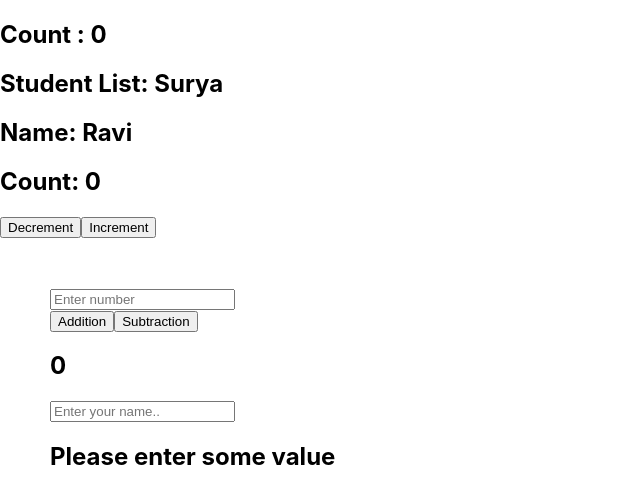
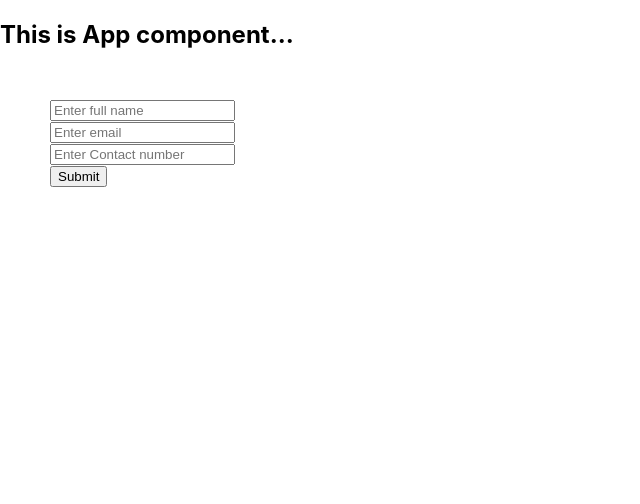
Before and after one commit to gosnippets/reactdemo, a React (Create React App) app: page / in a window 1280 px wide. Shown: the top 504 px of the page, without its empty margins (0-640 px from the left). Built offline with nearby package versions, Linux system fonts and the light colour scheme.

Commit message:
state example

```diff
--- /dev/null
+++ b/src/28-04-23/RegisterComponent.jsx
@@ -0,0 +1,51 @@
+import { useState } from "react"
+
+
+
+export default function RegisterComponent() {
+    const [fullname, setFullname] = useState("");
+    const [email, setEmail] = useState("");
+    const [contact, setContact] = useState("");
+    const [showData, setShowData] = useState(false);
+    const [error, setError] = useState("");
+
+    const submitHandler = () => {
+        if (fullname && email && contact) {
+            setShowData(true);
+            setError("");
+        }else{
+            setError("All fields are required!!")
+        }
+    }
+
+
+    return (
+        <>
+            <div style={{ marginLeft: "50px", marginTop: "50px" }}>
+                {showData && (<div>
+                    <h2>Full name: {fullname}</h2>
+                    <h2>Email : {email}</h2>
+                    <h2>Contact: {contact}</h2>
+                </div>)}
+
+
+                {error && <p style={{color:"red"}}>{error}</p>}
+
+                <input type="text" name="fullname" onChange={(e) => setFullname(e.target.value)} placeholder="Enter full name" /><br />
+                <input type="email" name="email" onChange={(e) => setEmail(e.target.value)} placeholder="Enter email" /><br />
+                <input type="number" name="contact" onChange={(e) => setContact(e.target.value)} placeholder="Enter Contact number" /><br />
+                <button type="button" onClick={submitHandler}>Submit</button>
+            </div>
+        </>
+    )
+}
+
+
+// export function Form() {
+
+//     return (<>
+//         <input type="text" name="fullname" placeholder="Enter full name" /><br />
+//         <input type="email" name="email" placeholder="Enter email" /><br />
+//         <input type="number" name="contact" placeholder="Enter Contact number" />
+//     </>)
+// }
--- a/src/App.js
+++ b/src/App.js
@@ -3,11 +3,14 @@ import About from "./components/About";
 import Contact from "./components/Contact";
 import Counter from "./components/Counter";
 import AdditionSubtraction from "./components/AdditionSubtraction";
+import RegisterComponent from "./28-04-23/RegisterComponent";
 
 function App() {
   return (<>
-    <Counter />
-    <AdditionSubtraction/>
+    {/* <Counter />
+    <AdditionSubtraction/> */}
+    <h2>This is App component...</h2>
+    <RegisterComponent/>
   </>);
 }
 
```
Also changed, not shown: src/28-04-23/LoginComponent.jsx (added, +10 -0 lines).
